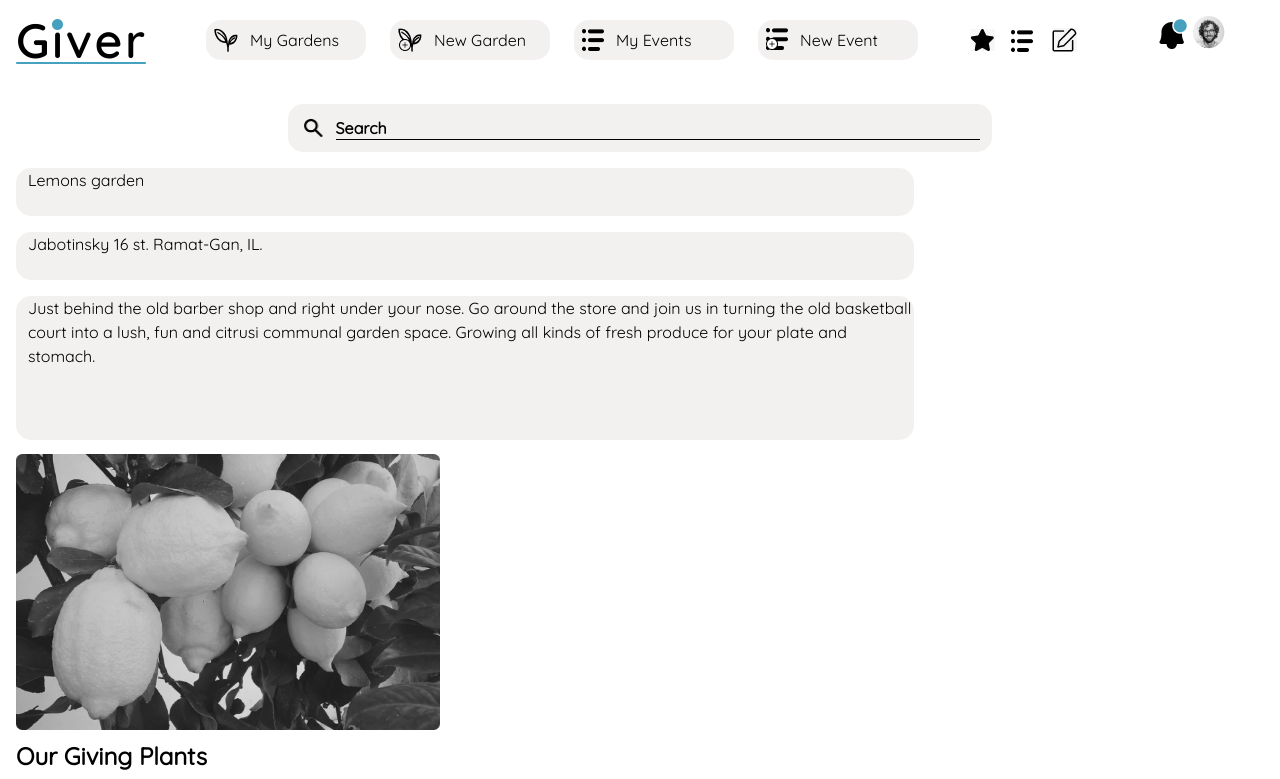
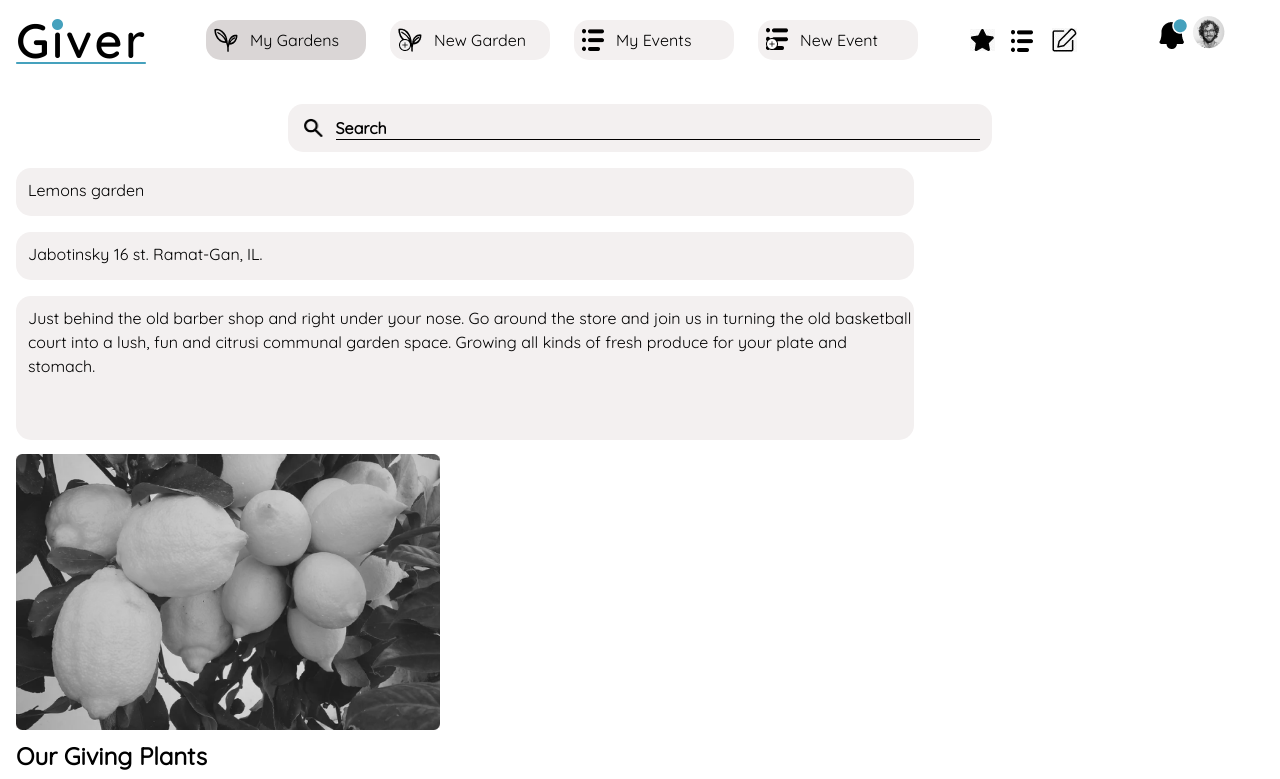
Before and after one commit to dohovic/Giver-sub1, a plain HTML site: page garden-item.html in a window 1280 px wide. In both pictures the pointer is over the link "My Gardens". Shown: the top 779 px of the page. Drawn offline with nearby package versions, Linux system fonts and the light colour scheme.

Commit message:
added li :hover

```diff
--- a/includes/style.css
+++ b/includes/style.css
@@ -42,6 +42,9 @@ li a {
   padding: 5px;
   border-radius: 15px;
   grid-template-columns: auto 1fr;
+}
+li a:hover {
+  background: #dad6d6;
 }
 
 #nav-container {
@@ -207,6 +210,7 @@ input::placeholder {
   font-style: normal;
   font-weight: 600;
   font-size: 16px;
+  padding-top: 10px;
 }
 
 .time-inputs {
```
